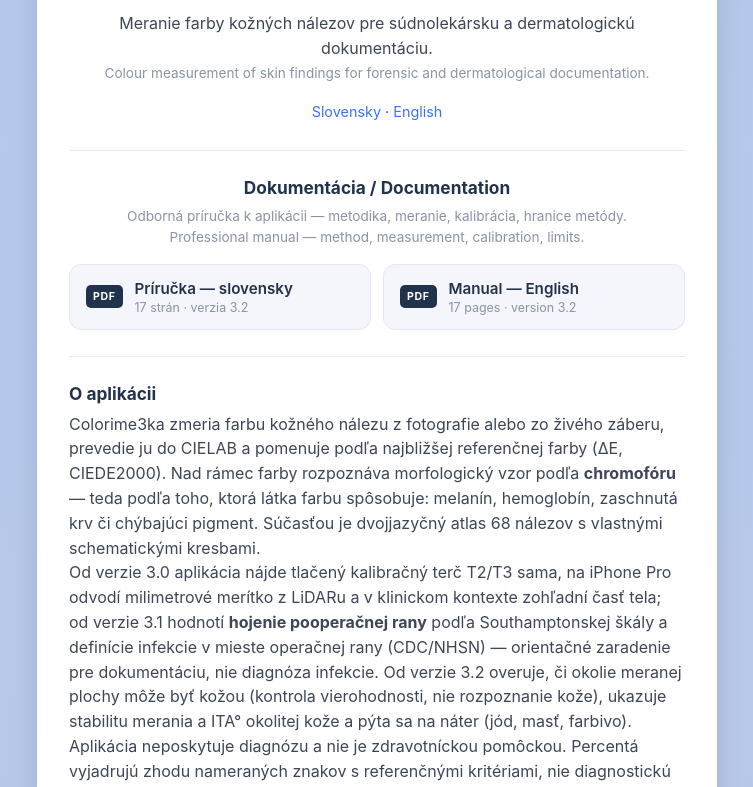
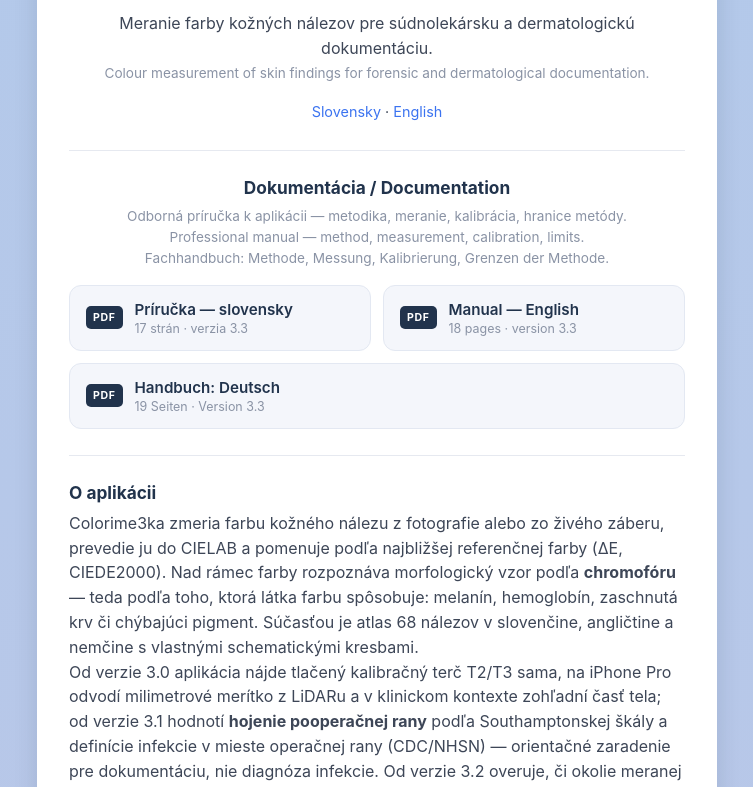
Before and after one commit to dzanino/colorime3ka, a plain HTML site: page index.html in a window 1280 px wide. Shown: the part 155-942 px from the top of the page, without its empty margins (263-1016 px from the left). Drawn offline with Linux system fonts and the light colour scheme.

Commit message:
Add files via upload

```diff
--- a/index.html
+++ b/index.html
@@ -61,17 +61,23 @@
 
   <h2 class="center">Dokumentácia / Documentation</h2>
   <p class="center muted" style="margin-top:6px">Odborná príručka k aplikácii — metodika, meranie, kalibrácia, hranice metódy.<br>
-     Professional manual — method, measurement, calibration, limits.</p>
+     Professional manual — method, measurement, calibration, limits.<br>
+     Fachhandbuch: Methode, Messung, Kalibrierung, Grenzen der Methode.</p>
   <div class="docs">
     <a class="doc-link" href="Colorime3ka-prirucka-SK.pdf">
       <span class="pdf">PDF</span>
       <span><span class="t">Príručka — slovensky</span>
-            <span class="m">17 strán · verzia 3.2</span></span>
+            <span class="m">17 strán · verzia 3.3</span></span>
     </a>
     <a class="doc-link" href="Colorime3ka-Manual-EN.pdf">
       <span class="pdf">PDF</span>
       <span><span class="t">Manual — English</span>
-            <span class="m">17 pages · version 3.2</span></span>
+            <span class="m">18 pages · version 3.3</span></span>
+    </a>
+    <a class="doc-link" href="Colorime3ka-Handbuch-DE.pdf">
+      <span class="pdf">PDF</span>
+      <span><span class="t">Handbuch: Deutsch</span>
+            <span class="m">19 Seiten · Version 3.3</span></span>
     </a>
   </div>
 
@@ -79,8 +85,8 @@
 
   <section id="sk">
     <h2>O aplikácii</h2>
-    <p>Colorime3ka zmeria farbu kožného nálezu z fotografie alebo zo živého záberu, prevedie ju do CIELAB a pomenuje podľa najbližšej referenčnej farby (ΔE, CIEDE2000). Nad rámec farby rozpoznáva morfologický vzor podľa <strong>chromofóru</strong> — teda podľa toho, ktorá látka farbu spôsobuje: melanín, hemoglobín, zaschnutá krv či chýbajúci pigment. Súčasťou je dvojjazyčný atlas 68 nálezov s vlastnými schematickými kresbami.</p>
-    <p>Od verzie 3.0 aplikácia nájde tlačený kalibračný terč T2/T3 sama, na iPhone Pro odvodí milimetrové merítko z LiDARu a v klinickom kontexte zohľadní časť tela; od verzie 3.1 hodnotí <strong>hojenie pooperačnej rany</strong> podľa Southamptonskej škály a definície infekcie v mieste operačnej rany (CDC/NHSN) — orientačné zaradenie pre dokumentáciu, nie diagnóza infekcie. Od verzie 3.2 overuje, či okolie meranej plochy môže byť kožou (kontrola vierohodnosti, nie rozpoznanie kože), ukazuje stabilitu merania a ITA° okolitej kože a pýta sa na náter (jód, masť, farbivo).</p>
+    <p>Colorime3ka zmeria farbu kožného nálezu z fotografie alebo zo živého záberu, prevedie ju do CIELAB a pomenuje podľa najbližšej referenčnej farby (ΔE, CIEDE2000). Nad rámec farby rozpoznáva morfologický vzor podľa <strong>chromofóru</strong> — teda podľa toho, ktorá látka farbu spôsobuje: melanín, hemoglobín, zaschnutá krv či chýbajúci pigment. Súčasťou je atlas 68 nálezov v slovenčine, angličtine a nemčine s vlastnými schematickými kresbami.</p>
+    <p>Od verzie 3.0 aplikácia nájde tlačený kalibračný terč T2/T3 sama, na iPhone Pro odvodí milimetrové merítko z LiDARu a v klinickom kontexte zohľadní časť tela; od verzie 3.1 hodnotí <strong>hojenie pooperačnej rany</strong> podľa Southamptonskej škály a definície infekcie v mieste operačnej rany (CDC/NHSN) — orientačné zaradenie pre dokumentáciu, nie diagnóza infekcie. Od verzie 3.2 overuje, či okolie meranej plochy môže byť kožou (kontrola vierohodnosti, nie rozpoznanie kože), ukazuje stabilitu merania a ITA° okolitej kože a pýta sa na náter (jód, masť, farbivo). Od verzie 3.2.1 ostane bod nastavený ťahaním s lupou presne tam, kde zdvihnete prst, a body mierky sa kladú so zväčšeným krížikom a dajú sa posunúť. Od verzie 3.3 je aplikácia aj <strong>po nemecky</strong> a desať kariet atlasu, ktoré sa najčastejšie zamieňajú, má novú kresbu s povrchom a priečnym rezom a očíslovanou legendou.</p>
     <p>Aplikácia neposkytuje diagnózu a nie je zdravotníckou pomôckou. Percentá vyjadrujú zhodu nameraných znakov s referenčnými kritériami, nie diagnostickú istotu; strop je 85 %. Rozhodnutie vždy patrí lekárovi.</p>
 
     <h2>Príručka</h2>
@@ -120,8 +126,8 @@
 
   <section id="en">
     <h2>About</h2>
-    <p>Colorime3ka measures the colour of a skin finding from a photograph or the live camera, converts it to CIELAB and names it by the nearest reference colour (ΔE, CIEDE2000). Beyond colour it recognises the morphological pattern by <strong>chromophore</strong> — which substance causes the colour: melanin, haemoglobin, dried blood or missing pigment. It includes a bilingual atlas of 68 findings with original schematic drawings.</p>
-    <p>From version 3.0 the app locates a printed T2/T3 calibration target by itself, derives a millimetre scale from LiDAR on iPhone Pro and takes the body region into account in the clinical context; from version 3.1 it assesses the <strong>healing of a postoperative wound</strong> against the Southampton wound score and the CDC/NHSN surgical-site-infection definition — an orientational grading for documentation, not a diagnosis of infection. From version 3.2 it checks whether the surroundings of the measured area can be skin (a plausibility check, not skin recognition), shows measurement stability and the ITA° of the surrounding skin, and asks about a coating (iodine, ointment, dye).</p>
+    <p>Colorime3ka measures the colour of a skin finding from a photograph or the live camera, converts it to CIELAB and names it by the nearest reference colour (ΔE, CIEDE2000). Beyond colour it recognises the morphological pattern by <strong>chromophore</strong> — which substance causes the colour: melanin, haemoglobin, dried blood or missing pigment. It includes a atlas of 68 findings in Slovak, English and German with original schematic drawings.</p>
+    <p>From version 3.0 the app locates a printed T2/T3 calibration target by itself, derives a millimetre scale from LiDAR on iPhone Pro and takes the body region into account in the clinical context; from version 3.1 it assesses the <strong>healing of a postoperative wound</strong> against the Southampton wound score and the CDC/NHSN surgical-site-infection definition — an orientational grading for documentation, not a diagnosis of infection. From version 3.2 it checks whether the surroundings of the measured area can be skin (a plausibility check, not skin recognition), shows measurement stability and the ITA° of the surrounding skin, and asks about a coating (iodine, ointment, dye). From version 3.2.1 a point set by dragging with the loupe stays exactly where you lift your finger, and scale points are placed with a magnified crosshair and can be moved. From version 3.3 the app is also available <strong>in German</strong>, and the ten atlas cards most often confused have a new drawing with surface and cross-section panels and a numbered legend.</p>
     <p>The app gives no diagnosis and is not a medical device. Percentages express the agreement of measured features with reference criteria, not diagnostic certainty; the ceiling is 85 %. The decision always belongs to the physician.</p>
 
     <h2>Manual</h2>
```
Also changed, not shown: 3 other files.
